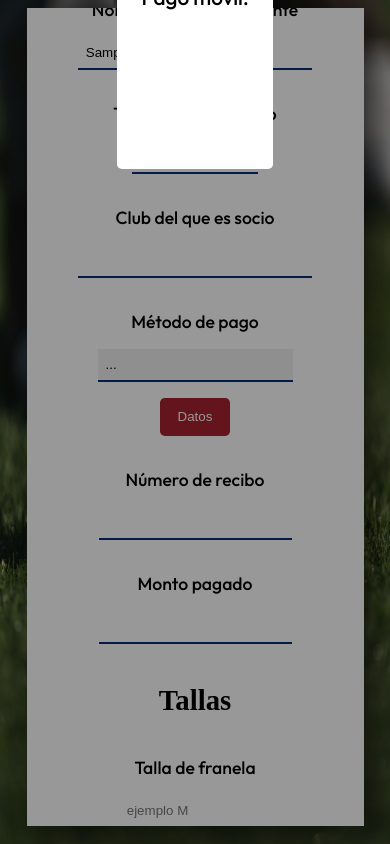
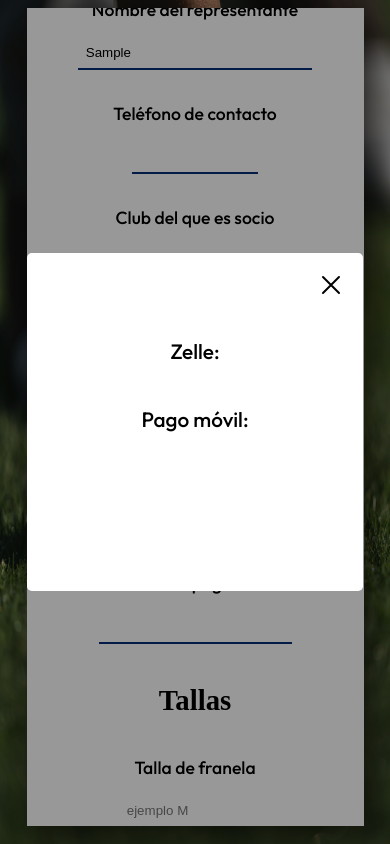
Before and after one commit to Gardeken/Under-Armour-Junior-Tour, a website: page views/Planilla/index.html in a window 390 px wide. Both pictures are taken after typing "Sample", "Sample", "5", "name@example.com", "2020-01-15", "Sample" into the empty fields and a click on the button "Datos". Drawn offline with nearby package versions, Linux system fonts and the light colour scheme.

Commit message:
Terminando unos cambios en la planilla

```diff
--- a/views/Planilla/index.css
+++ b/views/Planilla/index.css
@@ -358,4 +358,9 @@
   .loader {
     top: 40%;
   }
+
+  .modal {
+    top: 30%;
+    width: 86vw;
+  }
 }
--- a/views/Planilla/index.js
+++ b/views/Planilla/index.js
@@ -53,6 +53,8 @@
   const infoObj = {};
   let vacio = false;
   const inputs = document.querySelectorAll("input");
+  const inputPay = document.querySelector("#inputPay");
+  console.log(inputPay.value);
   inputs.forEach((input) => {
     if (input.value !== "") {
       infoObj[input.id] = input.value;
@@ -64,6 +66,7 @@
     showSpinner(false);
     return showMessage("Ha dejado algún campo vacío");
   }
+  infoObj.inputPay = inputPay.value;
   const date = infoObj.inputDate;
   const listDate = date.split("-");
   const year = listDate[0];
```
